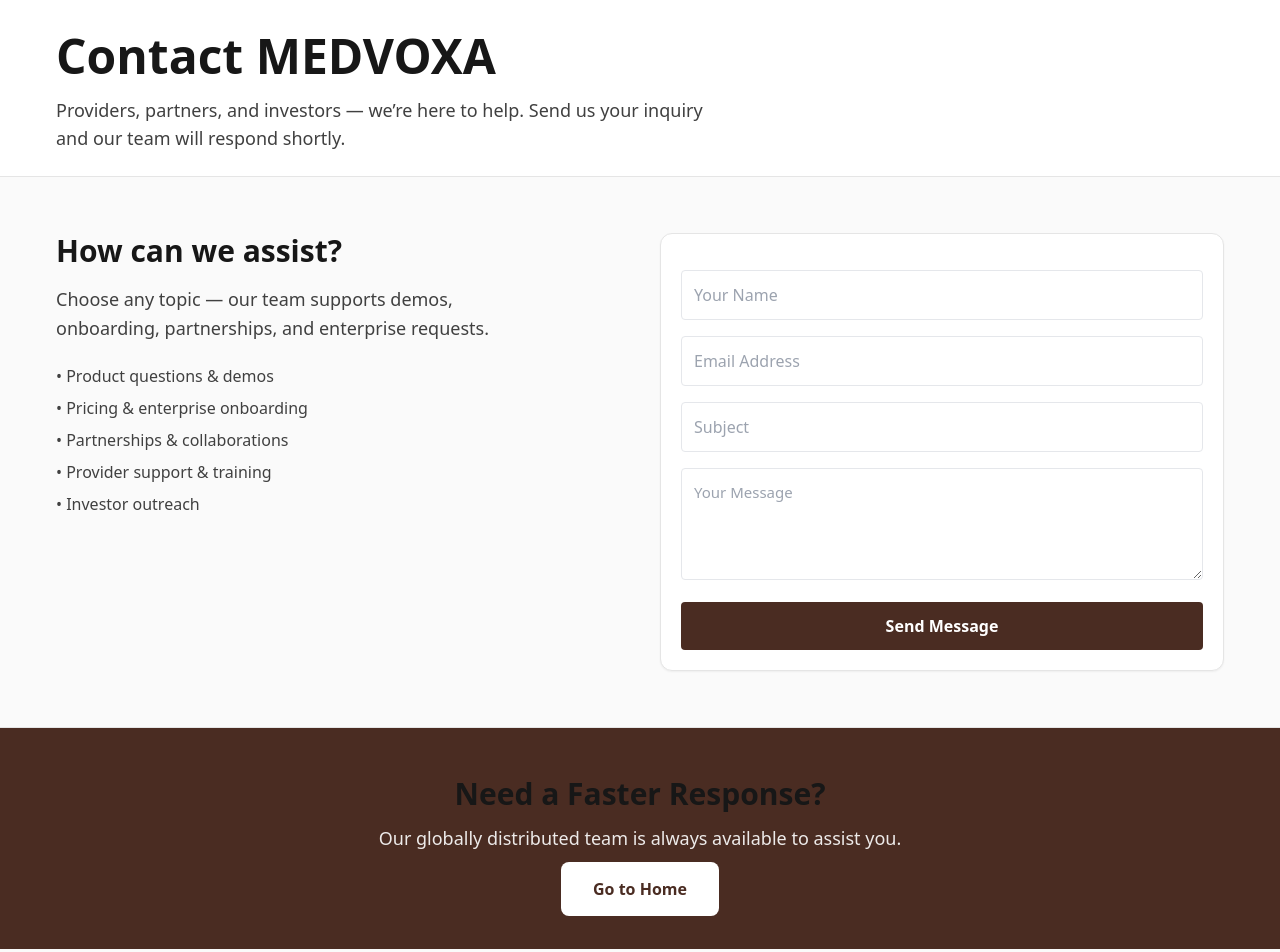
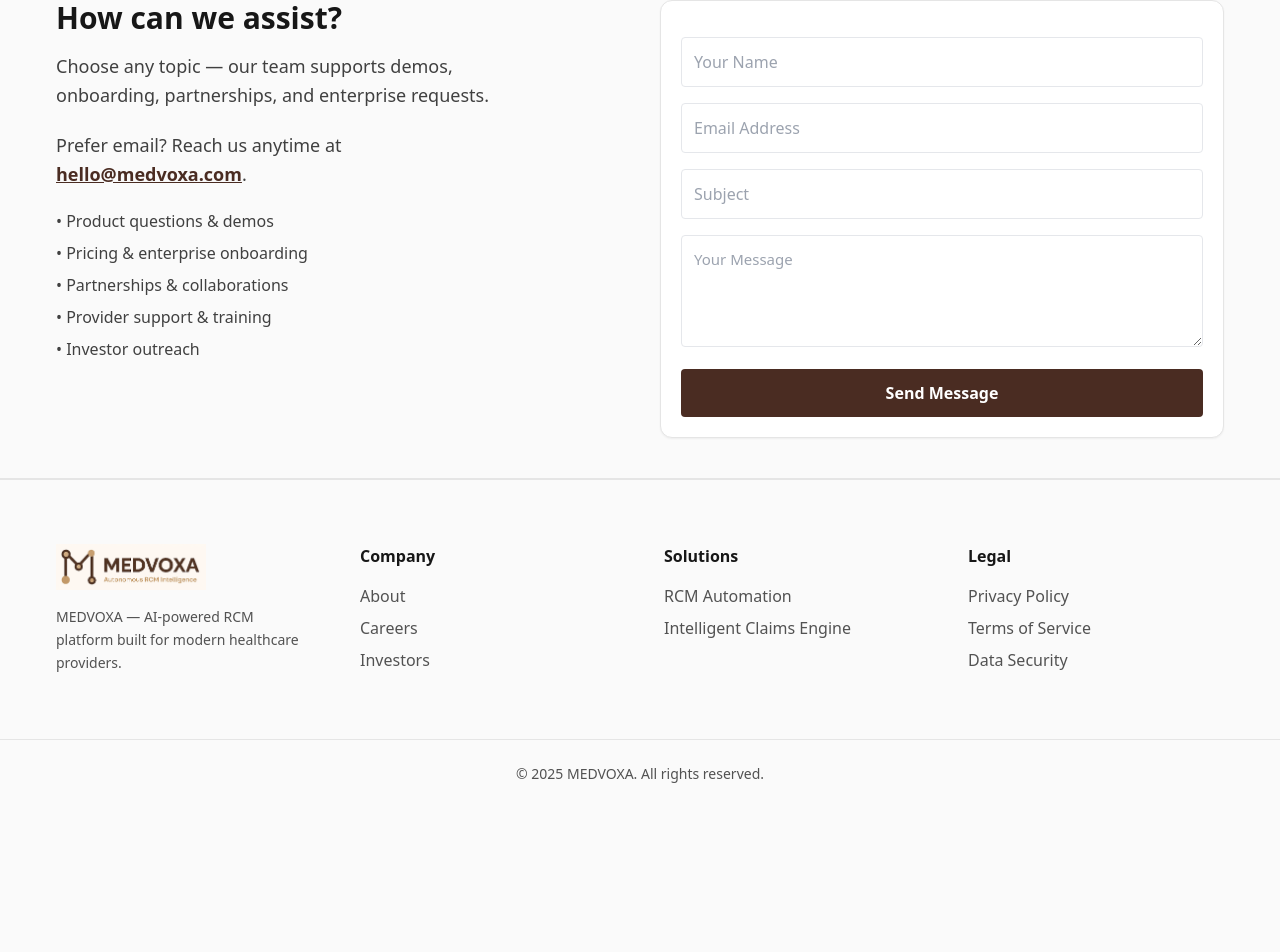
Before and after one commit to medvoxa/medvoxa-website, a Next.js app in the folder frontend_v2/: page /contact in a window 1280 px wide. Shown: the part 80-1032 px from the top of the page. After the commit the page ends 888 px from the top, so only its background shows below. Built offline with nearby package versions, Linux system fonts and the light colour scheme.

Commit message:
Updated Contact page (removed hero + CTA, tightened layout), updated pricing page, removed footer spacing

```diff
--- a/frontend_v2/app/contact/page.tsx
+++ b/frontend_v2/app/contact/page.tsx
@@ -14,7 +14,7 @@
     "healthcare automation help",
     "partner with medvoxa",
     "rcm sales inquiry",
-    "medvoxa support"
+    "medvoxa support",
   ],
   schema: schemaBreadcrumb([
     { name: "Home", url: "https://medvoxa.com" },
@@ -26,21 +26,8 @@
   return (
     <div className="w-full">
 
-      {/* HERO */}
-      <section className="pt-20 pb-6 bg-white">
-        <div className="max-w-[1200px] mx-auto px-4">
-          <h1 className="text-4xl md:text-5xl font-semibold text-neutral-900 leading-tight">
-            Contact MEDVOXA
-          </h1>
-
-          <p className="mt-4 text-neutral-700 text-lg max-w-2xl">
-            Providers, partners, and investors — we’re here to help. Send us your inquiry and our team will respond shortly.
-          </p>
-        </div>
-      </section>
-
-      {/* FORM SECTION */}
-      <section className="py-14 bg-neutral-50 border-y border-neutral-200">
+      {/* MAIN FORM SECTION (HERO REMOVED) */}
+      <section className="pt-12 pb-10 bg-neutral-50 border-b border-neutral-200">
         <div className="max-w-[1200px] mx-auto px-4 grid md:grid-cols-2 gap-10">
 
           {/* LEFT */}
@@ -48,8 +35,19 @@
             <h2 className="text-3xl font-semibold text-neutral-900 mb-4">
               How can we assist?
             </h2>
+
             <p className="text-neutral-700 text-lg leading-relaxed mb-5 max-w-md">
               Choose any topic — our team supports demos, onboarding, partnerships, and enterprise requests.
+            </p>
+
+            <p className="text-neutral-700 text-lg leading-relaxed mb-5 max-w-md">
+              Prefer email? Reach us anytime at{" "}
+              <a
+                href="mailto:hello@medvoxa.com"
+                className="text-[var(--brand-primary)] font-semibold underline"
+              >
+                hello@medvoxa.com
+              </a>.
             </p>
 
             <ul className="space-y-2 text-neutral-700">
@@ -71,20 +69,7 @@
         </div>
       </section>
 
-      {/* CTA */}
-      <section className="py-12 bg-[var(--brand-primary)] text-white text-center">
-        <h2 className="text-3xl font-semibold mb-3">Need a Faster Response?</h2>
-        <p className="max-w-2xl mx-auto text-lg text-white/90 leading-relaxed mb-6">
-          Our globally distributed team is always available to assist you.
-        </p>
-        <a
-          href="/"
-          className="px-8 py-4 bg-white text-[var(--brand-primary)] rounded-lg font-semibold"
-        >
-          Go to Home
-        </a>
-      </section>
-
+      {/* REMOVE ALL EXTRA SPACING BELOW */}
     </div>
   );
 }
--- a/frontend_v2/app/pricing/page.tsx
+++ b/frontend_v2/app/pricing/page.tsx
@@ -151,7 +151,7 @@
         <div className="grid md:grid-cols-3 gap-6">
           <PriceCard
             title="Starter"
-            price="$199 / month"
+            price="$499 / month"
             features={[
               "Unlimited claims",
               "AI-assisted scrubber",
@@ -164,7 +164,7 @@
 
           <PriceCard
             title="Professional"
-            price="$499 / month"
+            price="$999 / month"
             features={[
               "Everything in Starter",
               "Advanced NCCI + LCD/NCD",
@@ -234,19 +234,19 @@
         <div className="grid md:grid-cols-3 gap-6">
           <UnlimitedCard
             title="Unlimited AR"
-            price="$799 / month"
+            price="$2,888 / month"
             features={["Unlimited follow-ups", "Unlimited portal work", "Dedicated AR specialist"]}
           />
 
           <UnlimitedCard
             title="AR + Denials"
-            price="$1,199 / month"
+            price="$3,788 / month"
             features={["AR follow-up", "Denial repair", "Appeal filing"]}
           />
 
           <UnlimitedCard
             title="Full RCM"
-            price="$1,899 / month"
+            price="$4,688 / month"
             features={["AR + Denials", "Payment posting", "RCM concierge"]}
           />
         </div>
--- a/frontend_v2/components/footer/Footer.tsx
+++ b/frontend_v2/components/footer/Footer.tsx
@@ -5,7 +5,7 @@
 
 export default function Footer() {
   return (
-    <footer className="w-full bg-neutral-50 border-t border-neutral-200 mt-16">
+    <footer className="w-full bg-neutral-50 border-t border-neutral-200">
       <div className="max-w-[1200px] mx-auto px-4 py-16 grid grid-cols-1 sm:grid-cols-3 lg:grid-cols-4 gap-12">
 
         {/* Brand */}
```
